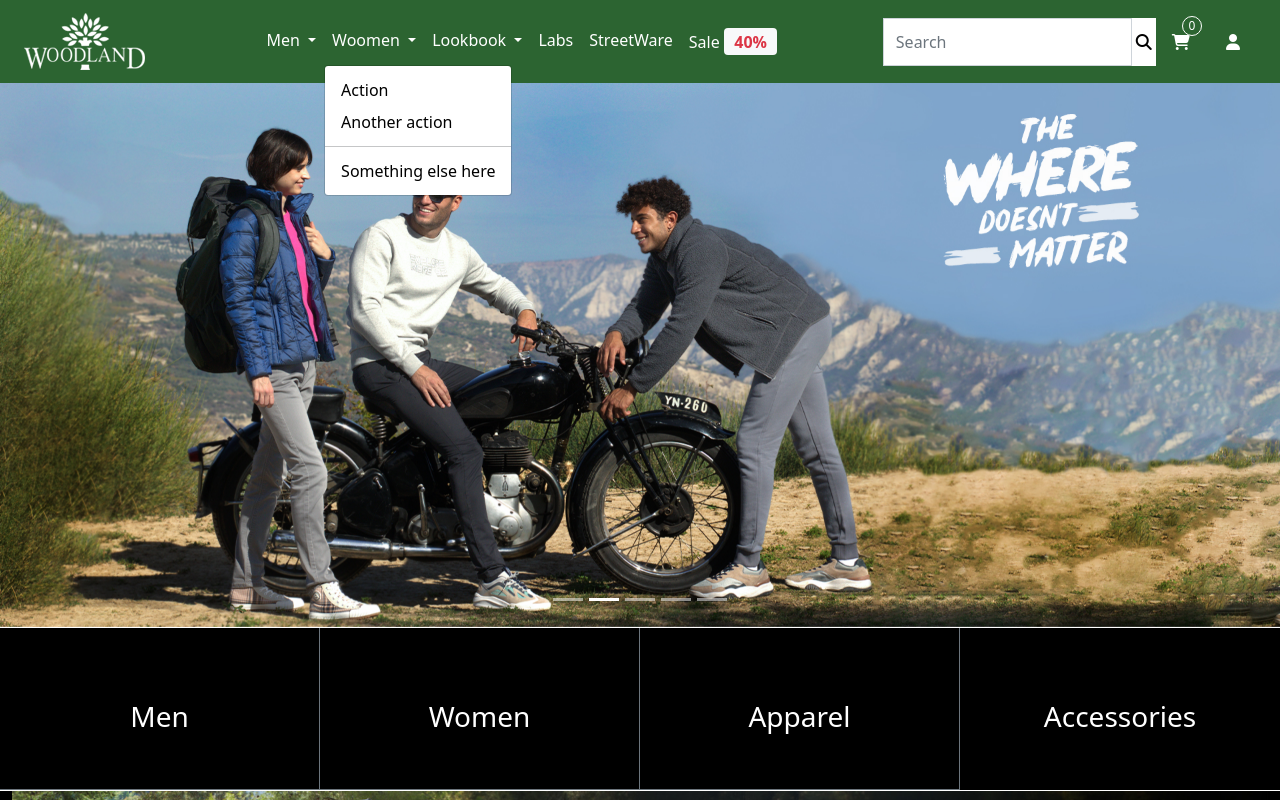
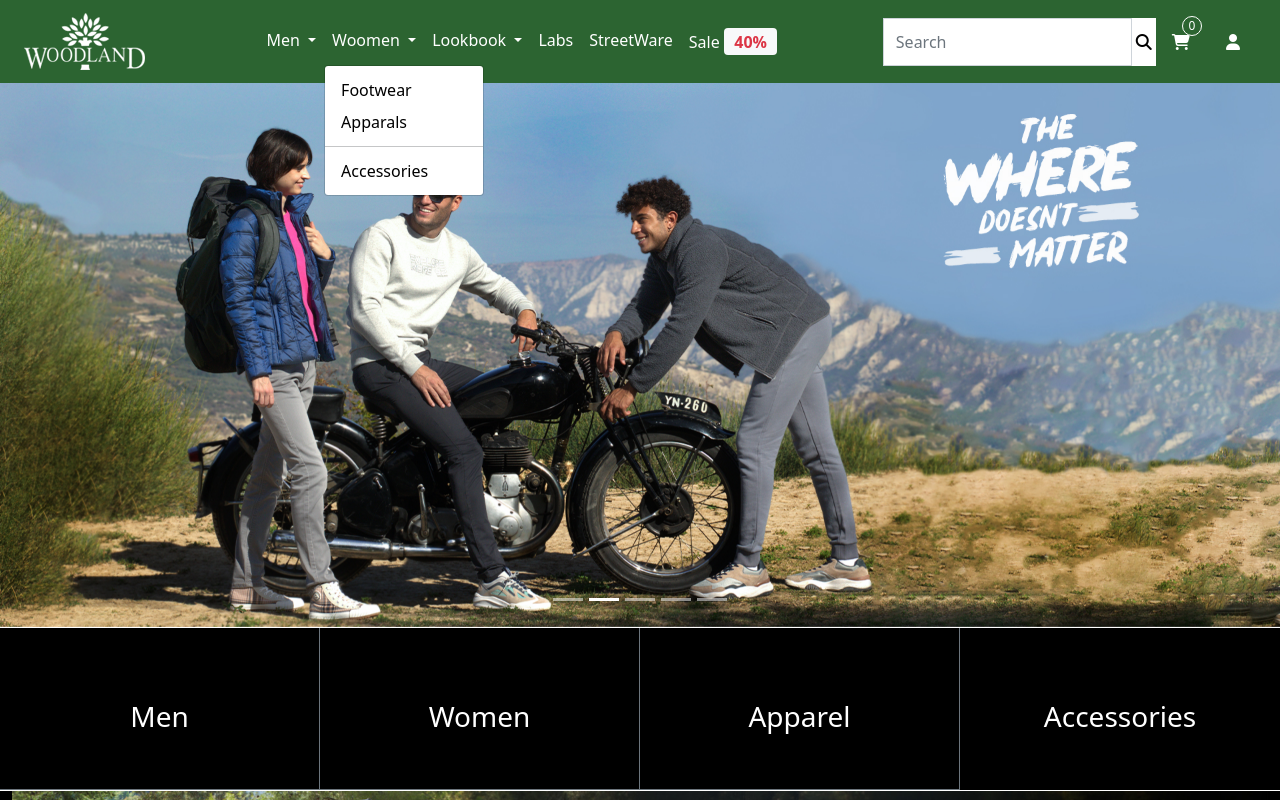
Before and after one commit to shareefkm/woodland, a plain HTML site: page index.html in a window 1280 px wide. Both pictures are taken after a click on the button "Woomen". Shown: the top 800 px of the page. Drawn offline with nearby package versions, Linux system fonts and the light colour scheme.

Commit message:
addedsome actions

```diff
--- a/index.html
+++ b/index.html
@@ -27,10 +27,10 @@
                               Men
                             </a>
                             <ul class="dropdown-menu" aria-labelledby="navbarDropdown">
-                              <li><a class="dropdown-item" href="#">Action</a></li>
-                              <li><a class="dropdown-item" href="#">Another action</a></li>
+                              <li><a class="dropdown-item" href="#">Footwear</a></li>
+                              <li><a class="dropdown-item" href="#">Apparals</a></li>
                               <li><hr class="dropdown-divider"></li>
-                              <li><a class="dropdown-item" href="#">Something else here</a></li>
+                              <li><a class="dropdown-item" href="#">Accessories</a></li>
                             </ul>
                           </li>
                           <li class="nav-item dropdown">
@@ -38,10 +38,10 @@
                               Woomen
                             </a>
                             <ul class="dropdown-menu" aria-labelledby="navbarDropdown">
-                              <li><a class="dropdown-item" href="#">Action</a></li>
-                              <li><a class="dropdown-item" href="#">Another action</a></li>
+                              <li><a class="dropdown-item" href="#">Footwear</a></li>
+                              <li><a class="dropdown-item" href="#">Apparals</a></li>
                               <li><hr class="dropdown-divider"></li>
-                              <li><a class="dropdown-item" href="#">Something else here</a></li>
+                              <li><a class="dropdown-item" href="#">Accessories</a></li>
                             </ul>
                           </li>
                       <li class="nav-item dropdown">
@@ -49,10 +49,10 @@
                           Lookbook
                         </a>
                         <ul class="dropdown-menu" aria-labelledby="navbarDropdown">
-                          <li><a class="dropdown-item" href="#">Action</a></li>
-                          <li><a class="dropdown-item" href="#">Another action</a></li>
+                          <li><a class="dropdown-item" href="#">Footwear</a></li>
+                          <li><a class="dropdown-item" href="#">Apparals</a></li>
                           <li><hr class="dropdown-divider"></li>
-                          <li><a class="dropdown-item" href="#">Something else here</a></li>
+                          <li><a class="dropdown-item" href="#">Accessories</a></li>
                         </ul>
                       </li>
                       <li class="nav-item">
--- a/style.css
+++ b/style.css
@@ -15,6 +15,7 @@ nav .navbar-nav li a{
 }
 nav .navbar-nav li:hover{
     background: #1b451e;
+    cursor: pointer;
 }
 .icon span{
     position: absolute;
```
